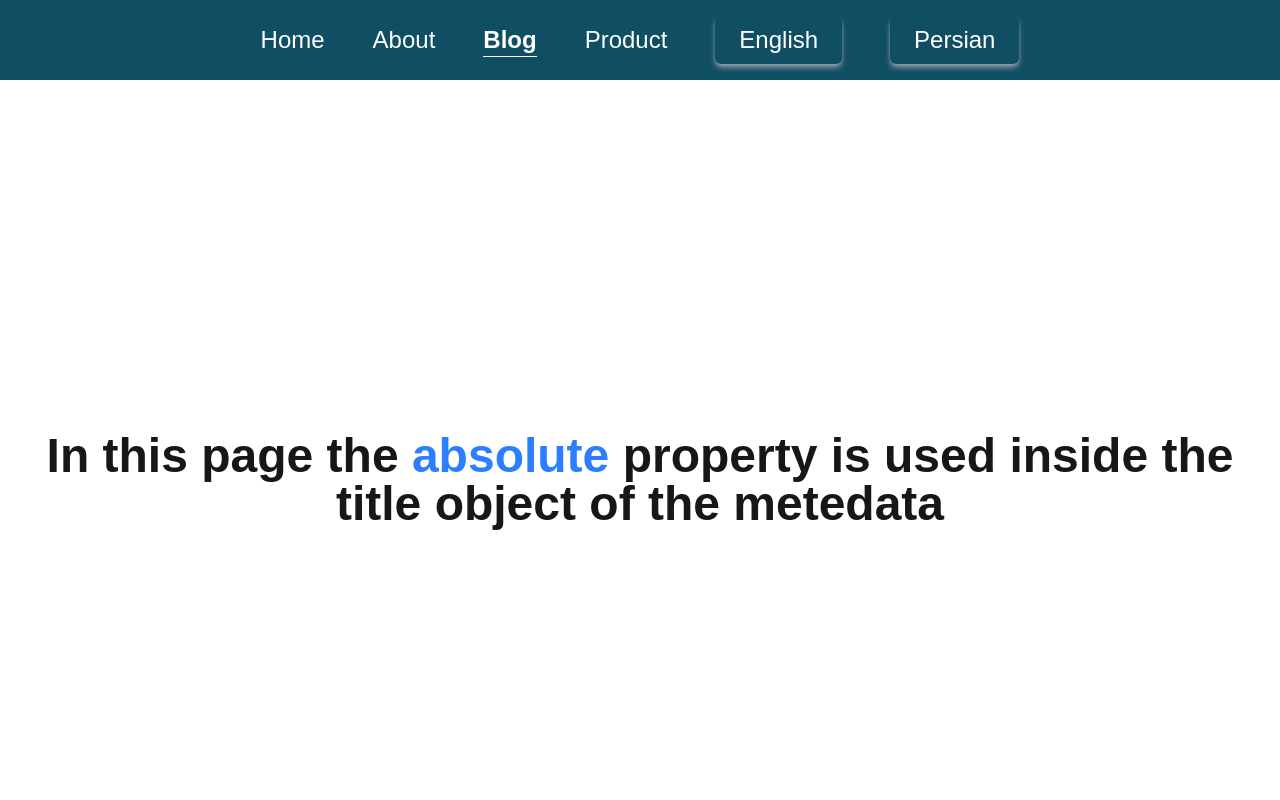
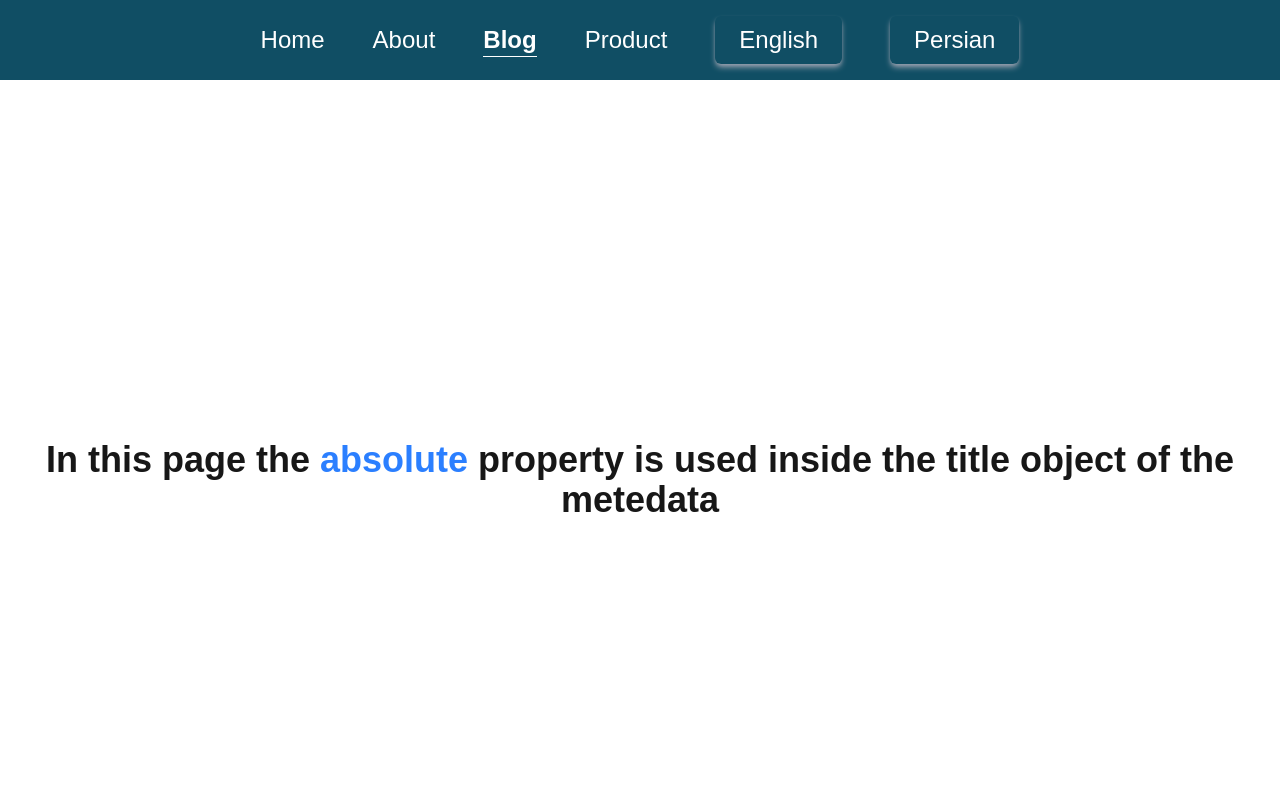
Before and after one commit to nazisharifi2025/nextHmeWork, a Next.js app: page /Bloge in a window 1280 px wide. Shown: the top 800 px of the page. Built offline with nearby package versions, Linux system fonts and the light colour scheme.

Commit message:
add new some style

```diff
--- a/src/app/(serveces)/Bloge/page.tsx
+++ b/src/app/(serveces)/Bloge/page.tsx
@@ -6,7 +6,7 @@ export const metadata = {
 }
 function page() {
   return (
-    <div className='h-screen w-full flex justify-center items-center font-bold text-5xl text-center'><h1>In this page the <span className='text-blue-500'>absolute</span> property is used inside the title object of the metedata</h1></div>
+    <div className='min-h-screen w-full flex justify-center items-center font-bold text-4xl text-center'><h1>In this page the <span className='text-blue-500'>absolute</span> property is used inside the title object of the metedata</h1></div>
   )
 }
 
```
